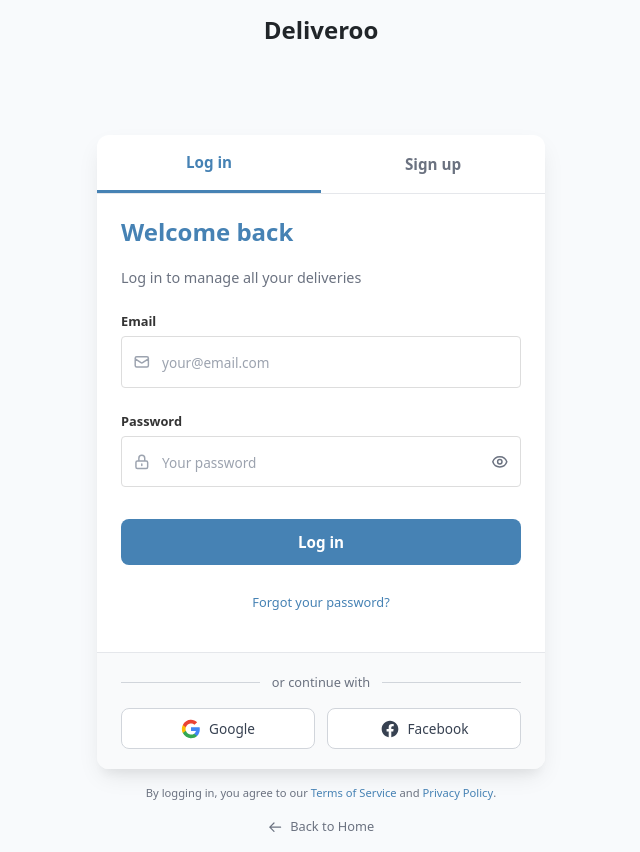
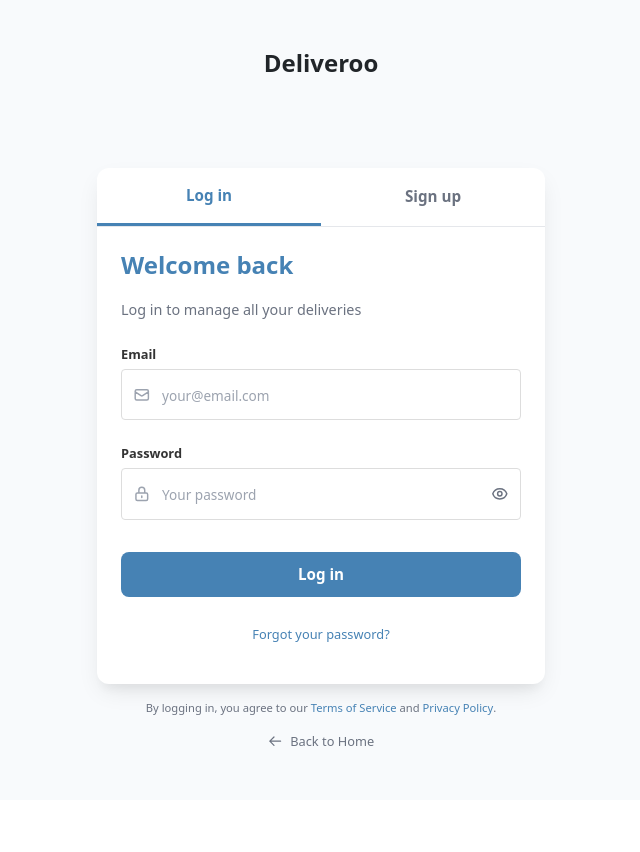
Before and after one commit to Azrielski/Deliveroo, a React (Vite) app in the folder frontend/delivery/: page /auth in a window 1280 px wide. Shown: the whole page, without its empty margins (319-959 px from the left). After the commit the page ends 800 px from the top, so only its background shows below. Built offline with nearby package versions, Linux system fonts and the light colour scheme.

Commit message:
Commented the social authentication

```diff
--- a/frontend/delivery/src/components/AuthForm.jsx
+++ b/frontend/delivery/src/components/AuthForm.jsx
@@ -241,7 +241,7 @@
               </div>
             </form>
           </div>
-          <div className="social-login">
+          {/* <div className="social-login">
             <div className="divider">
               <div className="line"></div>
               <span className="divider-text">or continue with</span>
@@ -264,7 +264,7 @@
                 <span>Facebook</span>
               </button>
             </div>
-          </div>
+          </div> */}
         </div>
         <p className="terms">
           By {isLogin ? 'logging in' : 'signing up'}, you agree to our{' '}
```
